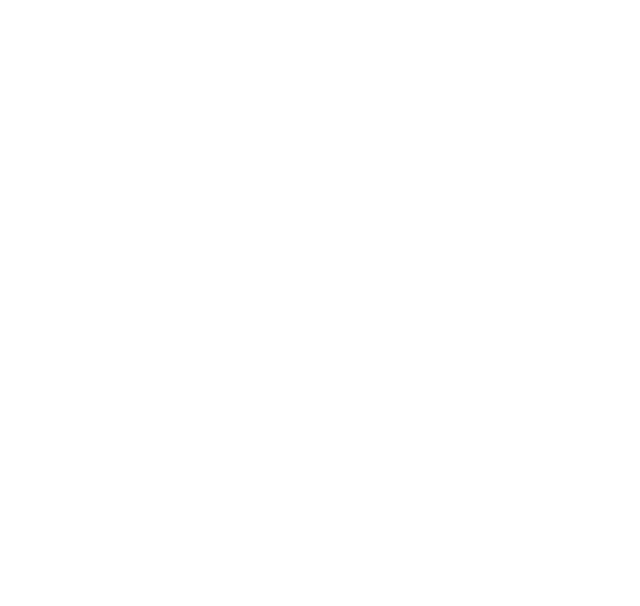
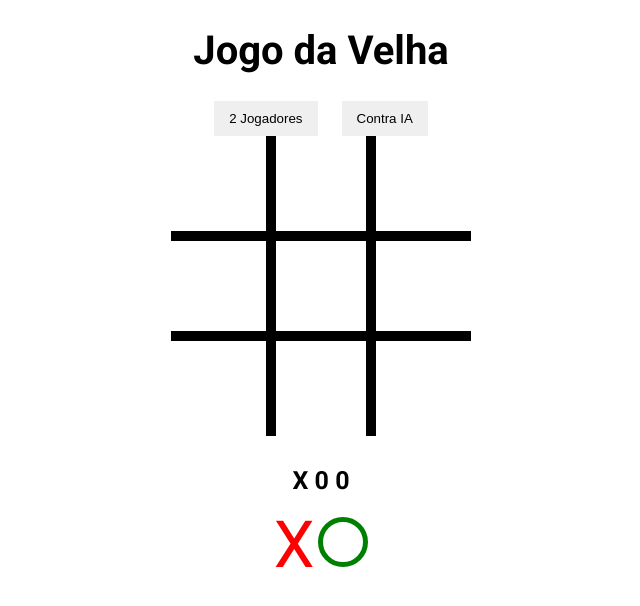
Before and after one commit to kiqf/hash-game, a plain HTML site: page html/assets/index.html in a window 1280 px wide. Shown: the whole page, without its empty margins (319-959 px from the left). Drawn offline with Linux system fonts and the light colour scheme.

Commit message:
feat: first CSS

```diff
--- a/html/assets/index.html
+++ b/html/assets/index.html
@@ -5,11 +5,51 @@
   <meta charset="UTF-8">
   <meta name="viewport" content="width=device-width, initial-scale=1.0">
   <title>Jogo da Velha</title>
-  <link rel="stylesheet" href="./style/output.css">
+  <link rel="stylesheet" href="./style/style.css">
+  <link rel="preconnect" href="https://fonts.googleapis.com">
+<link rel="preconnect" href="https://fonts.gstatic.com" crossorigin>
+<link href="https://fonts.googleapis.com/css2?family=Roboto:ital,wght@0,100;0,300;0,400;0,500;0,700;0,900;1,100;1,300;1,400;1,500;1,700;1,900&display=swap" rel="stylesheet">
 </head>
 
 <body>
+  <h1>Jogo da Velha</h1>
+  <div id="buttons-container">
+    <button id="2-players">2 Jogadores</button>
+    <button id="ai-player">Contra IA</button>
+  </div>
 
+  <div id="container" class="hide">
+    <div class="box" id="block-1"></div>
+    <div class="box" id="block-2"></div>
+    <div class="box" id="block-3"></div>
+    <div class="box" id="block-4"></div>
+    <div class="box" id="block-5"></div>
+    <div class="box" id="block-6"></div>
+    <div class="box" id="block-7"></div>
+    <div class="box" id="block-8"></div>
+    <div class="box" id="block-9"></div>
+
+    <div id="scoreboard-container">
+      <span class="score-box">
+        <span id="x-scoreboard">X</span>
+        <span id="scoreboard-1">0</span>
+      </span>
+      <span class="score-box">
+        <span id="x-scoreboard"></span>
+        <span id="scoreboard-2">0</span>
+      </span>
+    </div>
+  </div>
+
+  <div class="hide">
+    <div class="x">X</div>
+    <div class="o"></div>
+  </div>
+
+  <div id="message" class="hide">
+    <p></p>
+  </div>
+  <script src="./script/script.js"></script>
 </body>
 
 </html>
--- a/html/assets/style/input.css
+++ /dev/null
@@ -1,3 +0,0 @@
-@tailwind base;
-@tailwind components;
-@tailwind utilities;
--- /dev/null
+++ b/html/assets/style/style.css
@@ -0,0 +1,91 @@
+body {
+  text-align: center;
+  font-family: "Roboto", sans-serif;
+  font-weight: 400;
+  font-style: normal;
+}
+
+h1 {
+  font-size: 40px;
+}
+
+/* Botões */
+
+#buttons-container button {
+  border: none;
+  padding: 10px 15px;
+  margin: 0 10px;
+}
+
+/* Jogo */
+
+#container {
+  display: flex;
+  width: 300px;
+  margin: 0;
+  flex direction: row;
+  flex-wrap: wrap;
+  position: relative;
+  margin-left:auto;
+  margin-right: auto;
+}
+
+.box {
+  height: 100px;
+  border: 5px solid #000;
+  box-sizing: border-box;
+  flex: 1 1 33%;
+
+}
+
+#block-1, #block-2, #block-3{
+  border-top: none;
+}
+
+#block-1, #block-4, #block-7{
+  border-left: none;
+}
+
+#block-3, #block-6, #block-9{
+  border-right: none;
+}
+
+#block-7, #block-8, #block-9{
+  border-bottom: none;
+}
+
+/* Símbolos */
+
+.x {
+  font-size: 65px;
+  color: red;
+  display: inline-block;
+  line-height: 100px;
+}
+
+.o {
+  width: 40px;
+  height: 40px;
+  border: 5px solid green;
+  border-radius: 50%;
+  display: inline-block;
+  margin-top: 17px;
+}
+
+/* Classe de Esconder */
+
+
+/* .hide {
+  display: none !important;
+} */
+
+/* Placar */
+
+#scoreboard-container {
+  font-weight: bold;
+  margin-top: 30px;
+  font-size: 25px;
+  position: relative;
+  margin-left: auto;
+  margin-right: auto;
+}
--- a/package.json
+++ /dev/null
@@ -1,5 +0,0 @@
-{
-  "dependencies": {
-    "tailwindcss": "^3.4.3"
-  }
-}
--- a/tailwind.config.js
+++ /dev/null
@@ -1,8 +0,0 @@
-/** @type {import('tailwindcss').Config} */
-module.exports = {
-  content: ["./html/**/*.{html,js}"],
-  theme: {
-    extend: {},
-  },
-  plugins: [],
-}
```
Also changed, not shown: html/assets/script/script.js (added), html/assets/style/output.css (deleted), 1 other file.
